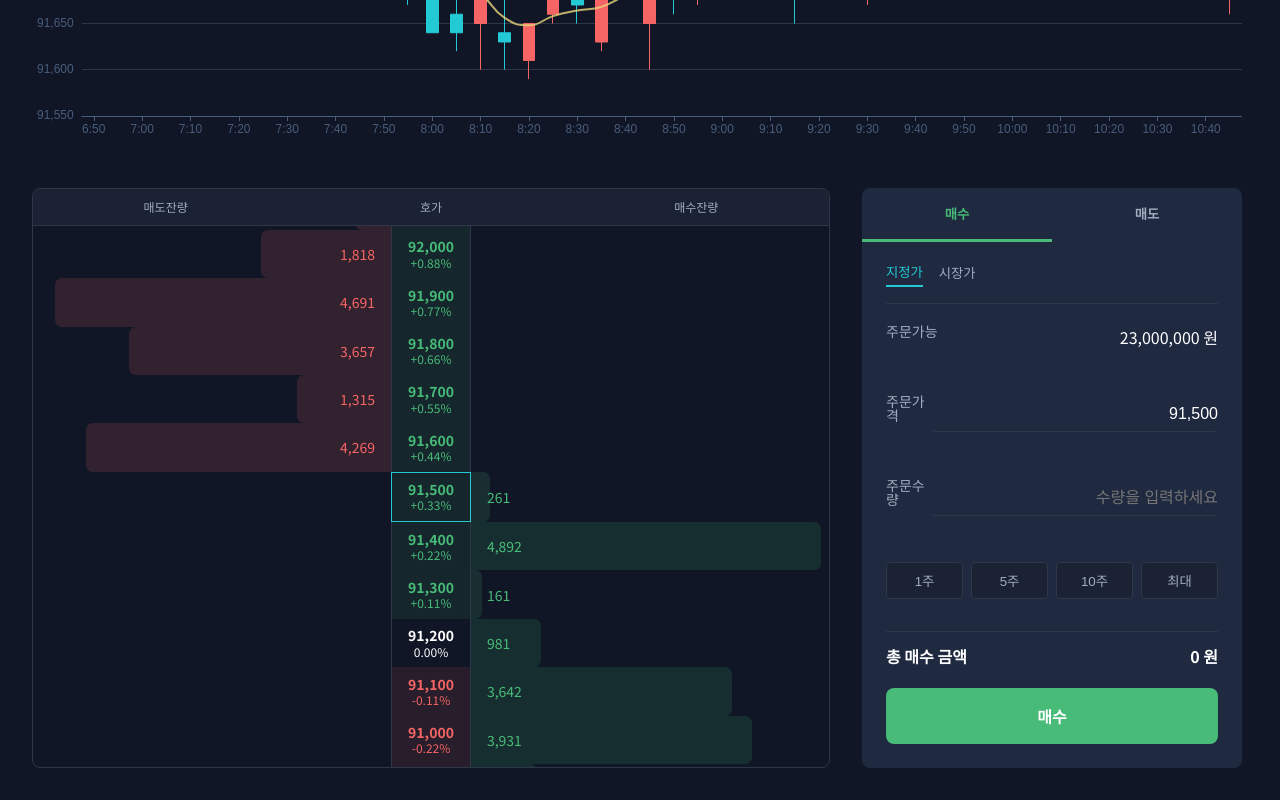
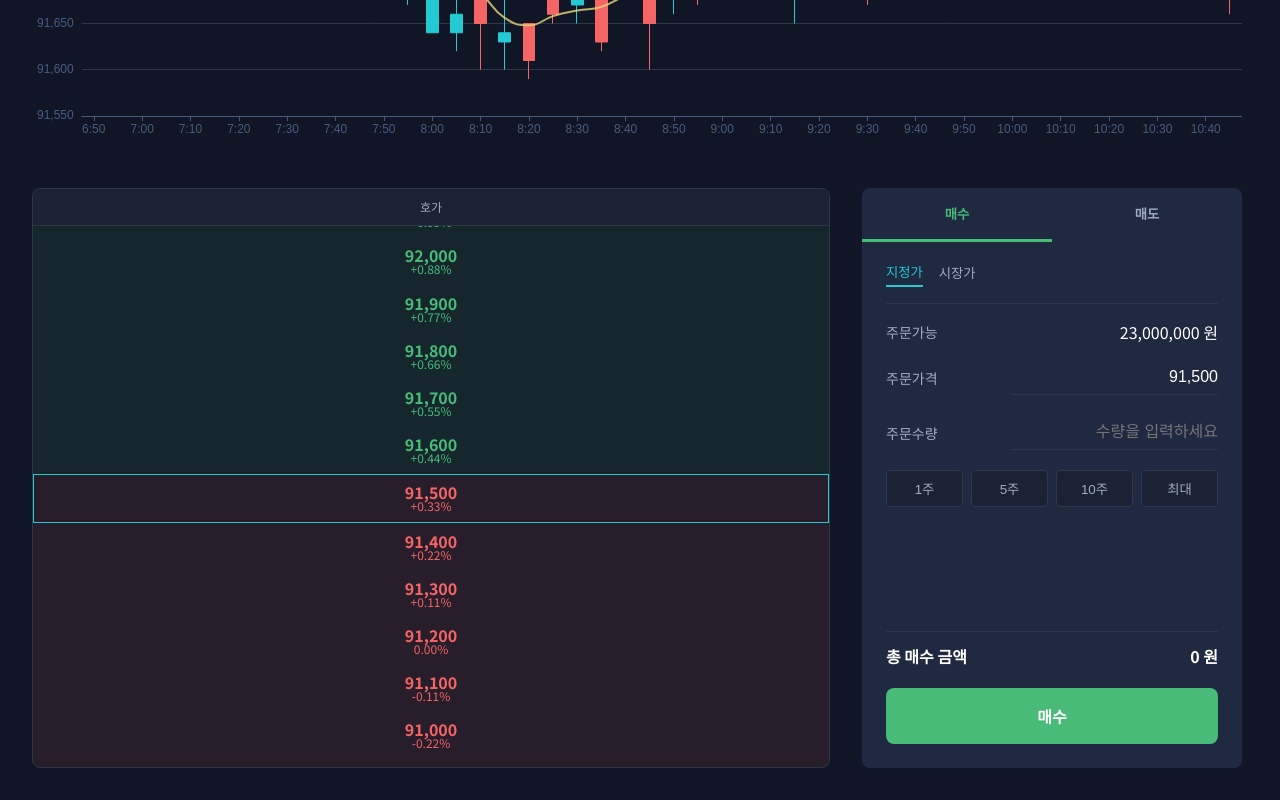
Before and after one commit to prgrms-web-devcourse-final-project/WEB5_7_gaboja9_FE, a React (Vite) app: page /stock/1 in a window 1280 px wide. Shown: the part 478-1278 px from the top of the page. Built offline with nearby package versions, Linux system fonts and the light colour scheme.

Commit message:
feat: 호가창 제거

```diff
--- a/src/App.jsx
+++ b/src/App.jsx
@@ -14,7 +14,6 @@ import StocksPage from '@/pages/StocksPage';
 const App = () => {
   // const [stockCode, setStockCode] = useState('005930');
 
-  // // 커스텀 훅 사용
   // const { stockData, socketError, isConnected } = useStockSocket(stockCode);
 
   // console.log('Stock Data:', stockData);
--- a/src/components/StockTable.jsx
+++ b/src/components/StockTable.jsx
@@ -4,7 +4,6 @@ import { useNavigate } from 'react-router-dom';
 const StockTable = ({ stocks }) => {
   const navigate = useNavigate();
 
-  // 스톡 상세 페이지로 이동하는 함수
   const handleClickStock = (stockId) => {
     navigate(`/stock/${stockId}`);
   };
--- a/src/components/auth/SignUp.jsx
+++ b/src/components/auth/SignUp.jsx
@@ -74,7 +74,6 @@ const SignUp = () => {
     const params = { email: email.trim() };
 
     const result = await fetchEmail(params);
-    // 여기에 이메일 인증 코드 발송 로직을 추가합니다.
     if (!result.success) {
       openAlert(result.error?.message || '인증번호 발송에 실패했습니다.');
       return;
--- a/src/components/dashboard/DashboardStockList.jsx
+++ b/src/components/dashboard/DashboardStockList.jsx
@@ -10,7 +10,6 @@ const DashboardStockList = ({ title, stocks, type }) => {
     return { rate };
   };
 
-  // 스톡 상세 페이지로 이동하는 함수
   const handleClickStock = (stockId) => {
     navigate(`/stock/${stockId}`);
   };
--- a/src/components/mypage/Settings.jsx
+++ b/src/components/mypage/Settings.jsx
@@ -75,7 +75,7 @@ const Settings = () => {
             onChange={(e) => setNewPassword(e.target.value)}
           />
         </div>
-        <div className="form-group">
+        <div className="form-group-mypage">
           <label htmlFor="confirm-password">새 비밀번호 확인</label>
           <input
             id="confirm-password"
--- a/src/components/stockDetail/OrderBook.jsx
+++ b/src/components/stockDetail/OrderBook.jsx
@@ -1,91 +1,58 @@
 import classNames from 'classnames';
-import { useLayoutEffect, useRef } from 'react';
+import { useEffect, useRef } from 'react';
 
-const mergeOrderBookData = (asks, bids) => {
-  const merged = {};
-  asks.forEach((ask) => {
-    if (!merged[ask.price]) merged[ask.price] = { price: ask.price };
-    merged[ask.price].askQty = ask.quantity;
-  });
-  bids.forEach((bid) => {
-    if (!merged[bid.price]) merged[bid.price] = { price: bid.price };
-    merged[bid.price].bidQty = bid.quantity;
-  });
-
-  return Object.values(merged).sort((a, b) => b.price - a.price);
-};
-
-const OrderBook = ({ orderBook, onPriceSelect, openingPrice, previousClosePrice, currentPrice }) => {
+const OrderBook = ({ orderBook, onPriceSelect, previousClosePrice, currentPrice }) => {
   const scrollRef = useRef(null);
   const itemsRef = useRef({});
 
-  useLayoutEffect(() => {
-    const targetElement = Object.values(itemsRef.current).find((el) => el && Number(el.dataset.price) >= currentPrice);
+  const { asks = [], bids = [] } = orderBook;
 
-    if (targetElement && scrollRef.current) {
+  const allPrices = [...new Set([...asks.map((a) => a.price), ...bids.map((b) => b.price)])].sort((a, b) => b - a);
+
+  const askMap = new Map(asks.map((a) => [a.price, a.quantity]));
+  const bidMap = new Map(bids.map((b) => [b.price, b.quantity]));
+
+  useEffect(() => {
+    if (scrollRef.current && itemsRef.current[currentPrice]) {
       const container = scrollRef.current;
+      const targetElement = itemsRef.current[currentPrice];
       const scrollTop = targetElement.offsetTop - container.clientHeight / 2 + targetElement.clientHeight / 2;
-
       container.scrollTo({ top: scrollTop, behavior: 'smooth' });
     }
   }, [currentPrice]);
 
-  const { asks = [], bids = [] } = orderBook;
-  const mergedData = mergeOrderBookData(asks, bids);
-
-  const maxAskQty = Math.max(...asks.map((a) => a.quantity), 0);
-  const maxBidQty = Math.max(...bids.map((b) => b.quantity), 0);
-  const maxQty = Math.max(maxAskQty, maxBidQty, 1);
-
   return (
-    <div className="order-book">
+    <div className="order-book single-column">
       <div className="order-book__header">
-        <div className="header-cell ask">매도잔량</div>
-        <div className="header-cell price">호가</div>
-        <div className="header-cell bid">매수잔량</div>
+        <div className="header-cell">호가</div>
       </div>
       <div className="order-book__content" ref={scrollRef}>
-        {mergedData.map((item) => {
-          const percentage = ((item.price - previousClosePrice) / previousClosePrice) * 100;
-          const isOpeningPrice = item.price === openingPrice;
-          const isCurrentPrice = item.price === currentPrice;
+        {allPrices.map((price) => {
+          const askQty = askMap.get(price);
+          const bidQty = bidMap.get(price);
+          const percentage = ((price - previousClosePrice) / previousClosePrice) * 100;
+          const isCurrentPrice = price === currentPrice;
 
           return (
             <div
-              ref={(el) => (itemsRef.current[item.price] = el)}
-              data-price={item.price}
+              key={price}
+              ref={(el) => (itemsRef.current[price] = el)}
               className={classNames('order-item', { 'current-marker': isCurrentPrice })}
-              key={item.price}
-              onClick={() => onPriceSelect(item.price)}
+              onClick={() => onPriceSelect(price)}
             >
-              <div className="quantity-cell ask">
-                {item.askQty && (
-                  <>
-                    <div className="quantity-bar" style={{ width: `${(item.askQty / maxQty) * 100}%` }}></div>
-                    <span className="quantity-text negative">{item.askQty.toLocaleString()}</span>
-                  </>
-                )}
-              </div>
               <div
                 className={classNames('price-cell', {
-                  ask: !isOpeningPrice && percentage < 0,
-                  bid: !isOpeningPrice && percentage > 0,
-                  opening: isOpeningPrice,
+                  ask: !!askQty,
+                  bid: !!bidQty,
                 })}
               >
-                <span className="price-value">{item.price.toLocaleString()}</span>
-                <span className="price-percent">
-                  {percentage > 0 ? '+' : ''}
-                  {percentage.toFixed(2)}%
-                </span>
-              </div>
-              <div className="quantity-cell bid">
-                {item.bidQty && (
-                  <>
-                    <div className="quantity-bar" style={{ width: `${(item.bidQty / maxQty) * 100}%` }}></div>
-                    <span className="quantity-text positive">{item.bidQty.toLocaleString()}</span>
-                  </>
-                )}
+                <div className="price-info">
+                  <span className="price-value">{price.toLocaleString()}</span>
+                  <span className="price-percent">
+                    {percentage > 0 ? '+' : ''}
+                    {percentage.toFixed(2)}%
+                  </span>
+                </div>
               </div>
             </div>
           );
--- a/src/styles/auth.scss
+++ b/src/styles/auth.scss
@@ -4,11 +4,10 @@
   width: 100%;
   min-height: 100vh;
   display: flex;
-  background: linear-gradient(120deg, #373399, #5b247a); // 기획서의 그라데이션 배경 적용
+  background: linear-gradient(120deg, #373399, #5b247a);
   font-family: $font-family-main;
 }
 
-// 왼쪽 정보 패널 스타일
 .auth-info-panel {
   flex: 1;
   display: flex;
@@ -30,7 +29,6 @@
     margin-bottom: 3rem;
   }
 
-  // 글래스모피즘 효과 적용
   .feature-list {
     display: flex;
     flex-direction: column;
--- a/src/styles/common.scss
+++ b/src/styles/common.scss
@@ -133,7 +133,7 @@
     line-height: 1.6;
     margin-bottom: 2rem;
     color: $color-text-primary;
-    white-space: pre-wrap; // 줄바꿈(\n) 적용
+    white-space: pre-wrap;
   }
 
   .modal-actions {
@@ -172,7 +172,6 @@
   }
 }
 
-// Animation Keyframes
 @keyframes fadeIn {
   from {
     opacity: 0;
--- a/src/styles/mypage.scss
+++ b/src/styles/mypage.scss
@@ -578,7 +578,7 @@
   }
 }
 
-.form-group {
+.form-group-mypage {
   margin-bottom: 1.5rem;
   &:last-of-type {
     margin-bottom: 0;
--- a/src/styles/ranking.scss
+++ b/src/styles/ranking.scss
@@ -19,7 +19,6 @@
   }
 }
 
-// RankingSummaryCards Styles
 .ranking-summary-cards {
   display: grid;
   grid-template-columns: repeat(auto-fit, minmax(200px, 1fr));
@@ -179,7 +178,7 @@
   .rank-circle {
     width: 36px;
     height: 36px;
-    background-color: rgba($color-text-secondary, 0.2); // 4위부터 약간 투명한 회색
+    background-color: rgba($color-text-secondary, 0.2);
     border-radius: $border-radius-circle;
     @include flex-center;
     color: $color-white;
@@ -187,7 +186,6 @@
     font-size: 1rem;
     flex-shrink: 0;
 
-    // Gold, Silver, Bronze는 그대로 유지
     &.rank-1 {
       background-color: #ffd700;
       color: $color-black;
@@ -205,7 +203,7 @@
   .user-details {
     display: flex;
     flex-direction: column;
-    align-items: flex-start; // 텍스트를 왼쪽으로 정렬
+    align-items: flex-start;
 
     .user-nickname {
       font-weight: 700;
--- a/src/styles/stockDetail.scss
+++ b/src/styles/stockDetail.scss
@@ -111,96 +111,91 @@
     overflow-y: auto;
     position: relative;
   }
+}
+
+.order-book.single-column {
+  .order-book__header {
+    grid-template-columns: 1fr;
+  }
 
   .order-item {
-    display: grid;
-    grid-template-columns: 1fr auto 1fr;
-    font-size: 0.875rem;
+    display: block;
     cursor: pointer;
-
-    &.current-marker .price-cell {
-      border: 1px solid $color-primary-blue;
-    }
 
     &:hover {
       background-color: $color-background-light;
     }
+    &.current-marker .price-cell {
+      border: 1px solid $color-primary-blue;
+    }
+  }
 
-    .quantity-cell,
   .price-cell {
-      padding: 0.6rem 1rem;
     position: relative;
     display: flex;
     align-items: center;
+    justify-content: center;
+    padding: 0.6rem 1rem;
+    font-weight: 700;
+    overflow: hidden;
+
+    &.bid {
+      background-color: rgba($color-negative, 0.1);
+      .price-info {
+        color: $color-negative;
       }
-
-    .quantity-cell {
       .quantity-bar {
-        position: absolute;
-        top: 0;
-        height: 100%;
-        z-index: 1;
-        opacity: 0.15;
-        transition: width 0.3s ease-in-out;
-      }
-      .quantity-text {
-        z-index: 2;
-        &.positive {
-          color: $color-positive;
-        }
-        &.negative {
-          color: $color-negative;
+        background-color: $color-negative;
       }
     }
     &.ask {
-        justify-content: flex-end;
+      background-color: rgba($color-positive, 0.1);
+      .price-info {
+        color: $color-positive;
+      }
       .quantity-bar {
-          right: 0;
-          background-color: $color-negative;
-          border-top-left-radius: 7px;
-          border-bottom-left-radius: 7px;
-        }
-      }
-      &.bid {
-        justify-content: flex-start;
-        .quantity-bar {
-          left: 0;
         background-color: $color-positive;
-          border-top-right-radius: 7px;
-          border-bottom-right-radius: 7px;
       }
     }
   }
 
-    .price-cell {
+  .price-info {
     display: flex;
     flex-direction: column;
     align-items: center;
-      justify-content: center;
-      gap: 0.2rem;
-      font-weight: 700;
-      border-left: 1px solid $color-border;
-      border-right: 1px solid $color-border;
+    z-index: 2;
     .price-percent {
       font-size: 0.75rem;
       font-weight: 400;
     }
+  }
 
-      &.ask {
-        background-color: rgba($color-negative, 0.1);
-        color: $color-negative;
+  .quantity-bar {
+    position: absolute;
+    top: 0;
+    bottom: 0;
+    opacity: 0.2;
+    transition: width 0.3s ease-in-out;
+    z-index: 0;
   }
-      &.bid {
-        background-color: rgba($color-positive, 0.1);
+
+  .quantity-text-overlay {
+    position: absolute;
+    top: 0;
+    left: 1rem;
+    right: 1rem;
+    bottom: 0;
+    display: flex;
+    justify-content: space-between;
+    align-items: center;
+    font-size: 0.875rem;
+    z-index: 1;
+
+    .bid-qty {
       color: $color-positive;
     }
-      &.opening {
-        background-color: $color-background-light;
-        color: $color-text-primary;
-        .price-percent {
-          color: $color-text-secondary;
-        }
-      }
+    .ask-qty {
+      color: $color-negative;
     }
   }
 }
```
Lines whose indentation alone changed are shown as unchanged.
